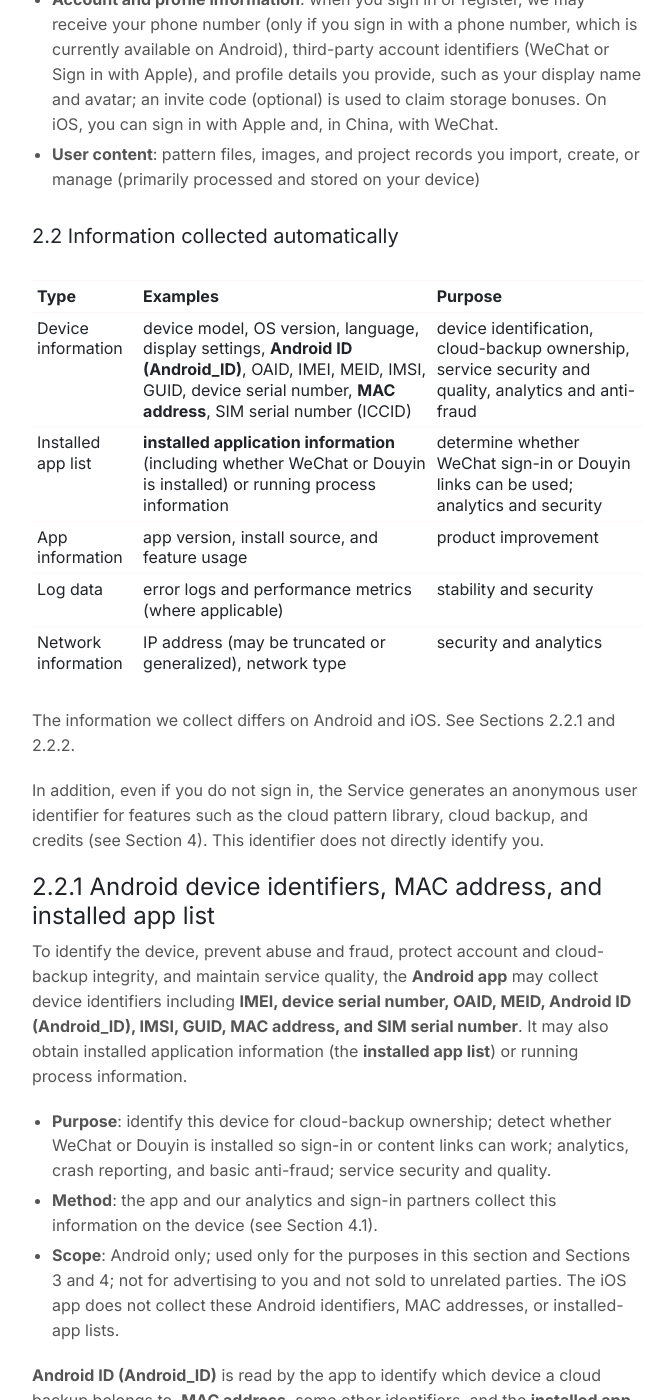
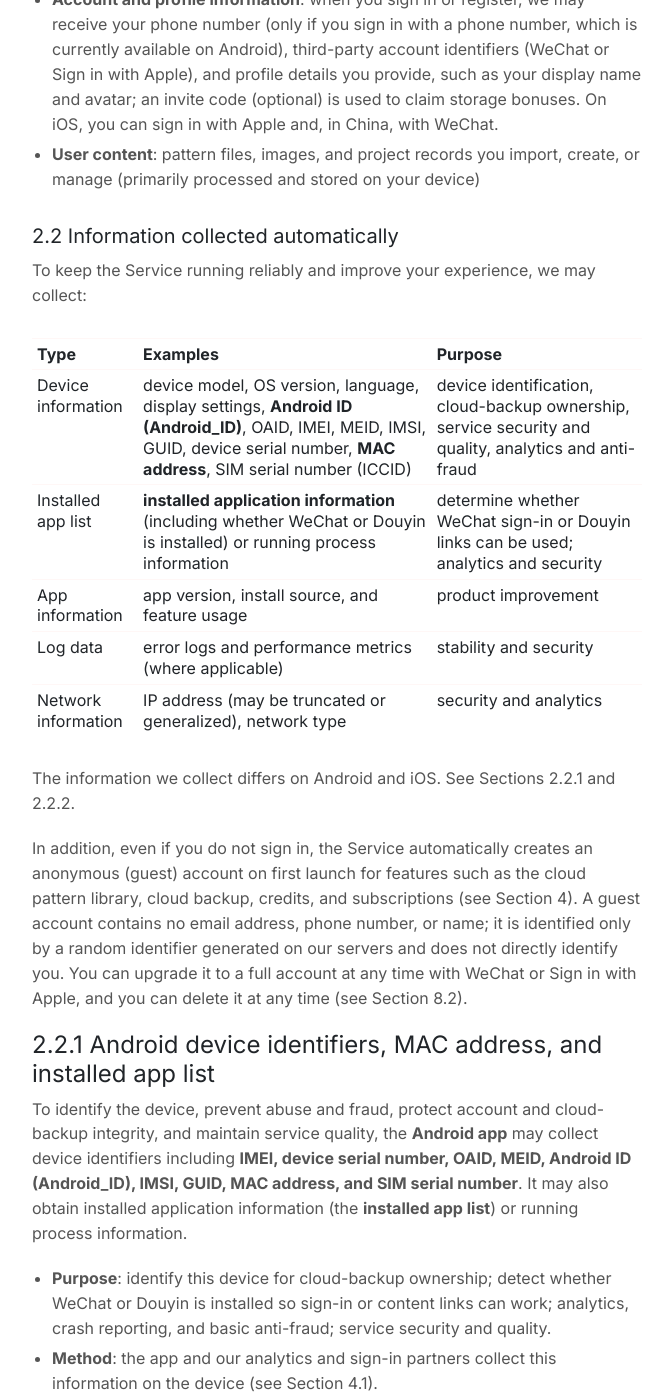
Before and after one commit to shadowstitchai/shadowstitchai.github.io, a Jekyll site: the page built from _pages/en/coutto-privacypolicy.md, in a window 1280 px wide and 1400 px high, scrolled down 900 px. Shown: the whole window, without its empty margins (143-815 px from the left). Built offline with Jekyll 4.4.1, drawn with Linux system fonts in a browser that asks for light colours; some of the changed text lies outside the part shown.

Commit message:
fix(privacy): Coutto 隐私政策对齐 App 现状
- 资料昵称/简介由「对其他用户可见」改为「仅本人可见」，与 profiles RLS（仅本人可读）和 ASC 提交口径一致
- 游客会话写全：首启自动创建匿名账号、不含邮箱/手机号/姓名、可用微信或 Apple 登录升级；§8.2 由「清除本机游客数据」改为服务端立即永久删除匿名账号及云端数据
- 英文版补上 §2.2 引导句，中英结构与行数完全对齐（174 行）
- 生效日期 2026-08-28 → 2026-09-13

```diff
--- a/_pages/en/coutto-privacypolicy.md
+++ b/_pages/en/coutto-privacypolicy.md
@@ -27,6 +27,8 @@
 
 ### 2.2 Information collected automatically
 
+To keep the Service running reliably and improve your experience, we may collect:
+
 | Type | Examples | Purpose |
 | --- | --- | --- |
 | Device information | device model, OS version, language, display settings, **Android ID (Android_ID)**, OAID, IMEI, MEID, IMSI, GUID, device serial number, **MAC address**, SIM serial number (ICCID) | device identification, cloud-backup ownership, service security and quality, analytics and anti-fraud |
@@ -37,7 +39,7 @@
 
 The information we collect differs on Android and iOS. See Sections 2.2.1 and 2.2.2.
 
-In addition, even if you do not sign in, the Service generates an anonymous user identifier for features such as the cloud pattern library, cloud backup, and credits (see Section 4). This identifier does not directly identify you.
+In addition, even if you do not sign in, the Service automatically creates an anonymous (guest) account on first launch for features such as the cloud pattern library, cloud backup, credits, and subscriptions (see Section 4). A guest account contains no email address, phone number, or name; it is identified only by a random identifier generated on our servers and does not directly identify you. You can upgrade it to a full account at any time with WeChat or Sign in with Apple, and you can delete it at any time (see Section 8.2).
 
 #### 2.2.1 Android device identifiers, MAC address, and installed app list
 
@@ -56,11 +58,11 @@
 | Type | Collected | Purpose | Details |
 | --- | --- | --- | --- |
 | Email Address | Yes | Providing the Service | If you sign in with Apple and choose to share your email; if you enter an email to claim a beta membership; if you email us |
-| Name | Yes | Providing the Service | The display name and bio on your profile (visible to other users, editable only by you); the name you choose to share when you sign in with Apple |
+| Name | Yes | Providing the Service | The display name and bio on your profile (visible only to you, editable only by you); the name you choose to share when you sign in with Apple |
 | Phone Number | No | — | The iOS app does not offer phone-number sign-in, and we do not collect your phone number |
 | User Content | Yes | Providing the Service | Pattern and embroidery files, tags, and folders you import or create; if you enable cloud backup, this content is stored on our servers |
 | Photos or Videos | Yes | Providing the Service | Profile photos you upload; images captured when you scan a pattern or calibrate projection, which are processed mainly on your device |
-| User ID | Yes | Providing the Service | Identifiers used for sign-in, subscriptions, credits, and cloud backup, including the account identifier Apple provides when you sign in with Apple |
+| User ID | Yes | Providing the Service | Identifiers used for sign-in, subscriptions, credits, and cloud backup, including the anonymous (guest) account identifier created automatically on first launch, and the account identifier Apple provides when you sign in with Apple |
 | Device ID | Yes | Providing the Service, analytics | Used to distinguish devices, understand usage, and help prevent abuse. We do not obtain advertising identifiers for tracking, and we do not use device identifiers to deliver ads |
 | Purchase History | Yes | Providing the Service | Your App Store subscription and credit purchases and related entitlements. We do not collect your card number or payment password |
 | Product Interaction (Usage Data) | Yes | Analytics | How long you use the app and which screens and features you use, so we can understand product performance and improve the Service |
@@ -152,7 +154,7 @@
 
 ### 8.2 Delete guest data
 
-If you use the app without signing in (guest mode), you can clear your guest data via Settings → Account → "Delete Guest Data".
+If you use the app without signing in (guest mode), you can delete your guest data via Settings → Account → "Delete Guest Data". This immediately and permanently deletes the anonymous account and its cloud data, with no retention period. Your on-device pattern library is kept by default; select "also delete on-device pattern files" during the deletion flow to remove local files as well.
 
 ## 9. Children's Privacy
 
```
Also changed, not shown: other parts of _pages/en/coutto-privacypolicy.md (+5 -5 lines), _pages/zh/coutto-privacypolicy.md (+9 -9 lines).
